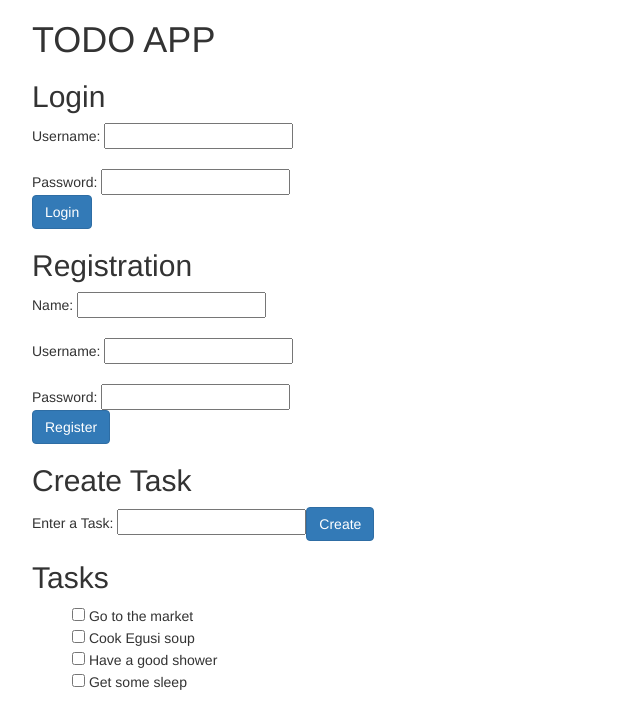
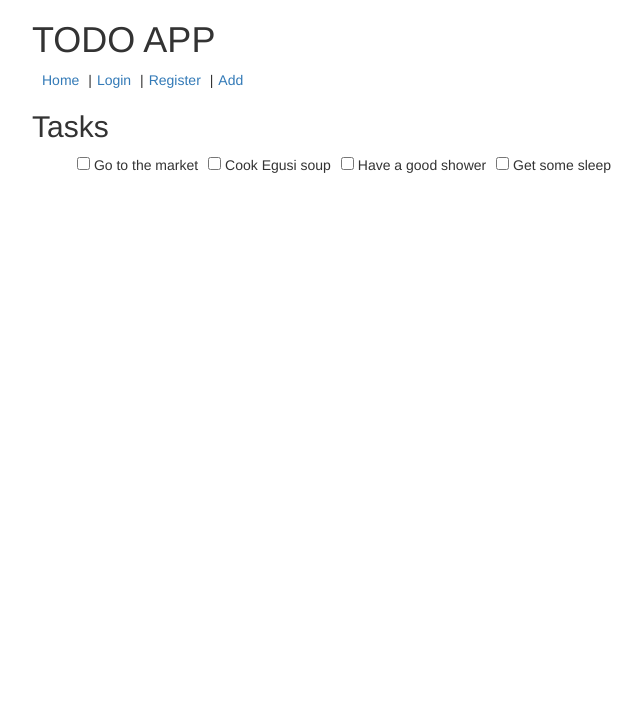
Before and after one commit to fortunee/ReactToDoList, a React (Create React App) app: page / in a window 1280 px wide. Shown: the top 728 px of the page, without its empty margins (38-680 px from the left). Built offline with nearby package versions, Linux system fonts and the light colour scheme.

Commit message:
add routing

```diff
--- a/package.json
+++ b/package.json
@@ -5,6 +5,7 @@
   "dependencies": {
     "react": "^15.6.1",
     "react-dom": "^15.6.1",
+    "react-router-dom": "^4.2.0",
     "react-scripts": "1.0.11"
   },
   "scripts": {
--- a/src/App.css
+++ b/src/App.css
@@ -1,3 +1,10 @@
 li {
     list-style-type: none;
 }
+
+.nav-menu ul, li{
+    display: inline;
+    padding: 5px;
+    cursor: pointer;
+
+}
--- a/src/App.js
+++ b/src/App.js
@@ -1,7 +1,10 @@
 import React, { Component } from 'react';
+import {Switch, Route, Link} from 'react-router-dom';
 import LoginComponent from './Components/LoginComponent';
 import RegistrationComponent from './Components/RegComponent';
 import CreateTaskComponent from './Components/CreateTaskComponent';
+import HomeComponent from './Components/HomeComponent'
+
 import './App.css';
 
 
@@ -10,20 +13,22 @@ class App extends Component {
     return (
       <div className="App container">
           <h1>TODO APP</h1>
-          <LoginComponent />
-          <RegistrationComponent />
-          <CreateTaskComponent />
+          <nav className = "nav-menu">
+            <ul>
+              <li><Link to="/">Home</Link></li> |
+              <li><Link to="/login">Login</Link></li> |
+              <li><Link to="/register">Register</Link></li> |
+              <li><Link to="/add">Add</Link></li>
+            </ul>
+          </nav>
 
-          <div className="displayTasks">
-            <h2>Tasks</h2>
-            <ul>
-              {
-                this.props.todos.map(todo => {
-                  return <li key={todo.id}><input type="checkbox"/> {todo.name}</li>
-                })
-              }
-            </ul>
-          </div>
+          <Switch>
+            <Route exact path="/" component = {() => <HomeComponent todos={this.props.todos}/>}/>
+            <Route path="/login" component = {LoginComponent}/>
+            <Route path="/register" component = {RegistrationComponent}/>
+            <Route path="/add" component = {CreateTaskComponent}/>
+          </Switch>
+
       </div>
     );
   }
--- a/src/Components/CreateTaskComponent.js
+++ b/src/Components/CreateTaskComponent.js
@@ -5,7 +5,7 @@ class CreateTaskComponent extends Component {
         return (
             <div className="createTask">
                 <h2>Create Task</h2>
-                Enter a Task: <input type="text"/>
+                    Enter a Task: <input type="text"/>
                 <button className="btn btn-primary">Create</button>
             </div>
         )
--- /dev/null
+++ b/src/Components/HomeComponent.js
@@ -0,0 +1,18 @@
+import React, { Component } from 'react';
+class HomeComponent extends Component {
+    render() {
+        return (
+            <div className="displayTasks">
+                <h2>Tasks</h2>
+                <ul>
+                    {
+                        this.props.todos.map(todo => {
+                            return <li key={todo.id}><input type="checkbox" /> {todo.name}</li>
+                        })
+                    }
+                </ul>
+            </div>
+        );
+    }
+}
+export default HomeComponent;
--- a/src/index.js
+++ b/src/index.js
@@ -2,6 +2,7 @@ import React from 'react';
 import ReactDOM from 'react-dom';
 import App from './App';
 // import registerServiceWorker from './registerServiceWorker';
+import {BrowserRouter} from 'react-router-dom';
 
 const state = {
     todos: [
@@ -12,5 +13,10 @@ const state = {
     ]
 }
 
-ReactDOM.render(<App todos={state.todos}/>, document.getElementById('root'));
+ReactDOM.render(
+    <BrowserRouter>
+        <App todos={state.todos}/>
+    </BrowserRouter>,
+    document.getElementById('root'))
+    ;
 // registerServiceWorker();
```
Also changed, not shown: src/routes.js (added), 1 other file (tests, documents, lock files or other folders).
